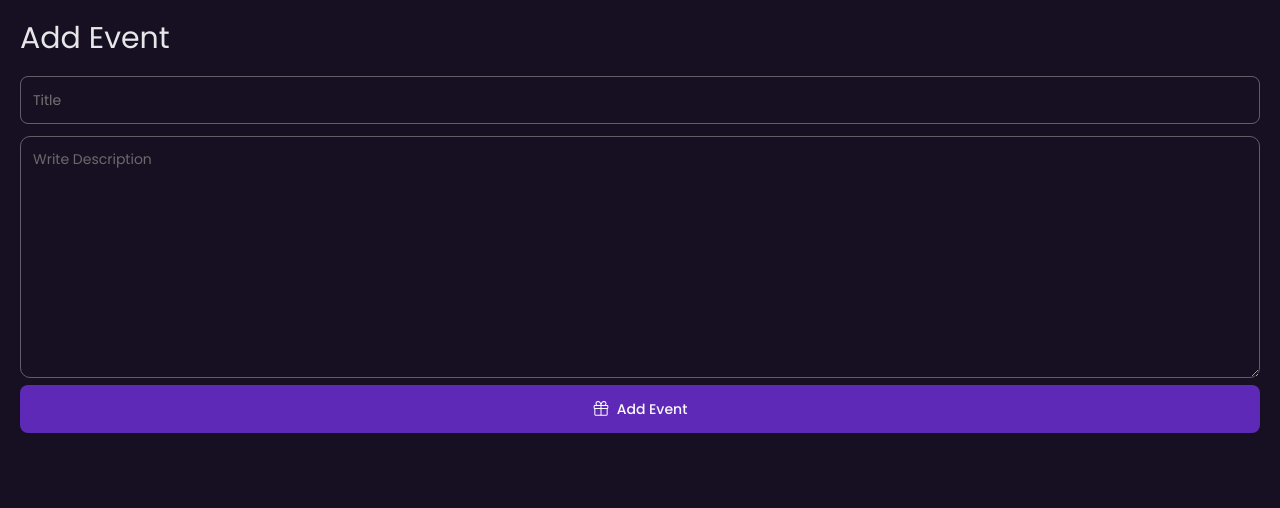
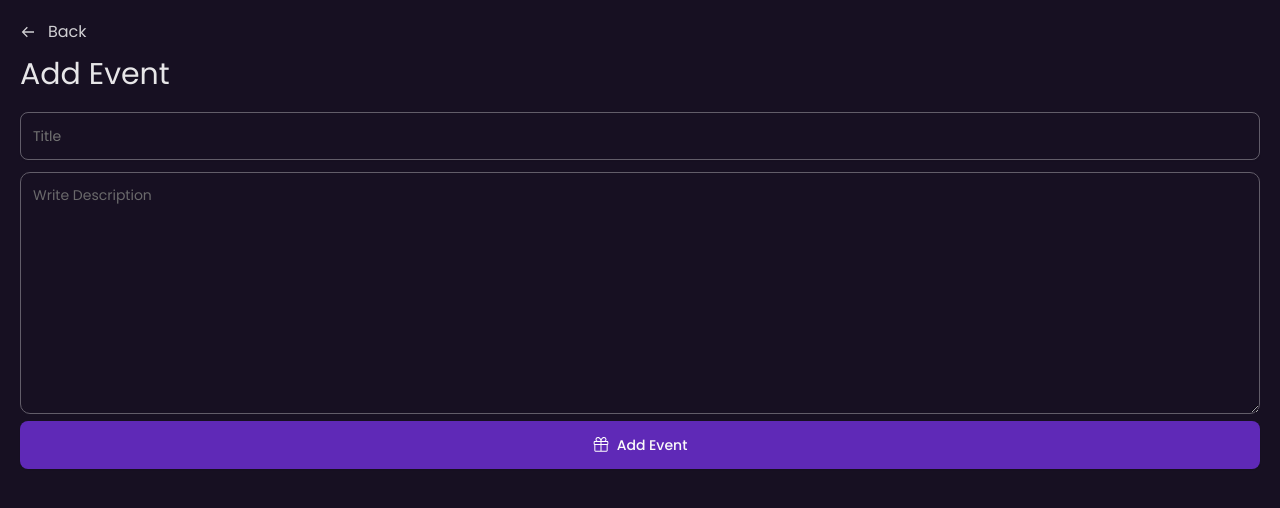
Before and after one commit to hax0-r/Crypto, a React (Vite) app: page /event-add in a window 1280 px wide. Shown: the top 508 px of the page. Built offline with nearby package versions, Linux system fonts and the light colour scheme; no server answers.

Commit message:
complete

```diff
--- a/src/Pages/Dashboard/AdminDashboard/EventsAdd.tsx
+++ b/src/Pages/Dashboard/AdminDashboard/EventsAdd.tsx
@@ -1,11 +1,15 @@
+import { useNavigate } from "react-router";
 import { Button } from "../../../Components/ui/button"
 import { Input } from "../../../Components/ui/input"
 import { GoGift } from "react-icons/go";
+import { BiArrowBack } from "react-icons/bi";
+
 const EventsAdd = () => {
+    const navigate = useNavigate()
     return (
         <>
             <div className="bg-[#171022] w-full min-h-screen p-5">
-
+                <button onClick={() => navigate(-1)} className='flex items-center gap-3 text-white mb-3 opacity-80 cursor-pointer'><BiArrowBack /> Back               </button>
                 <h3 className="text-3xl text-[#ffffffe5] mb-1">
                     Add Event
                 </h3>
```
